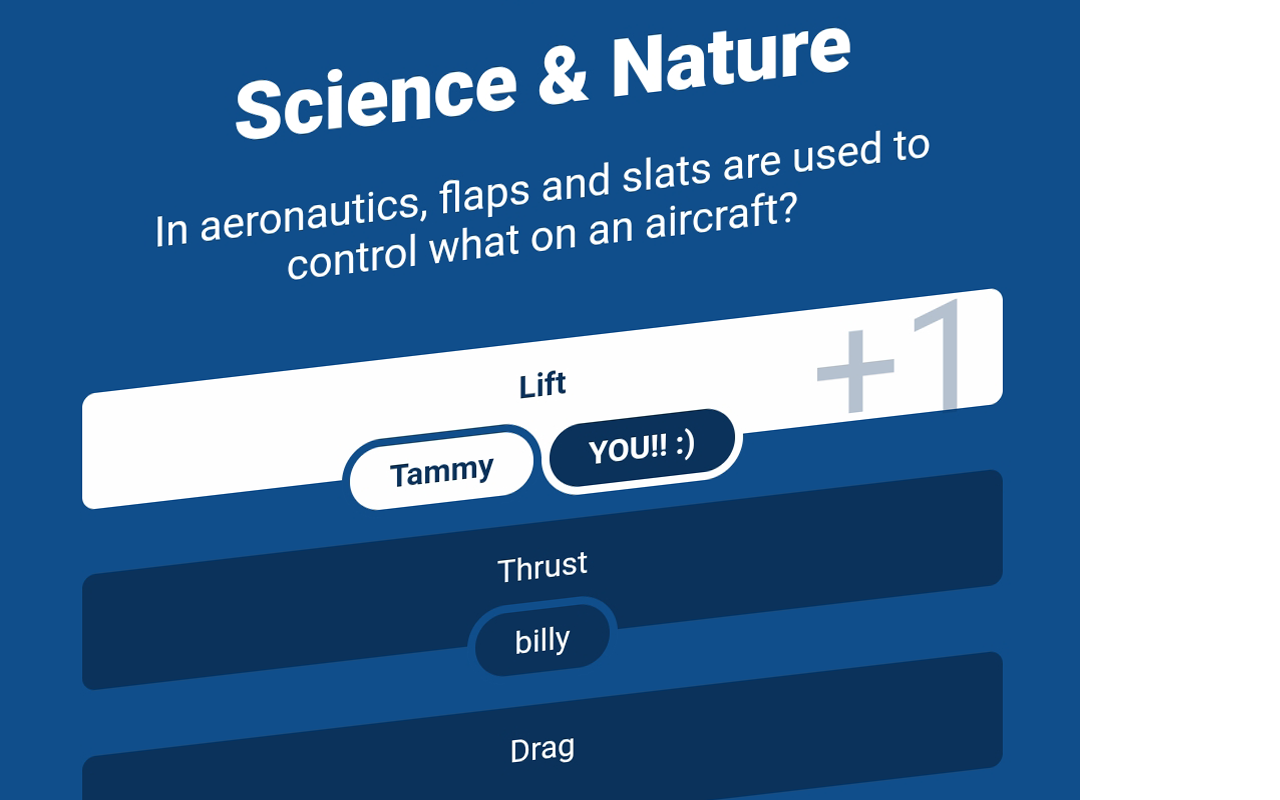
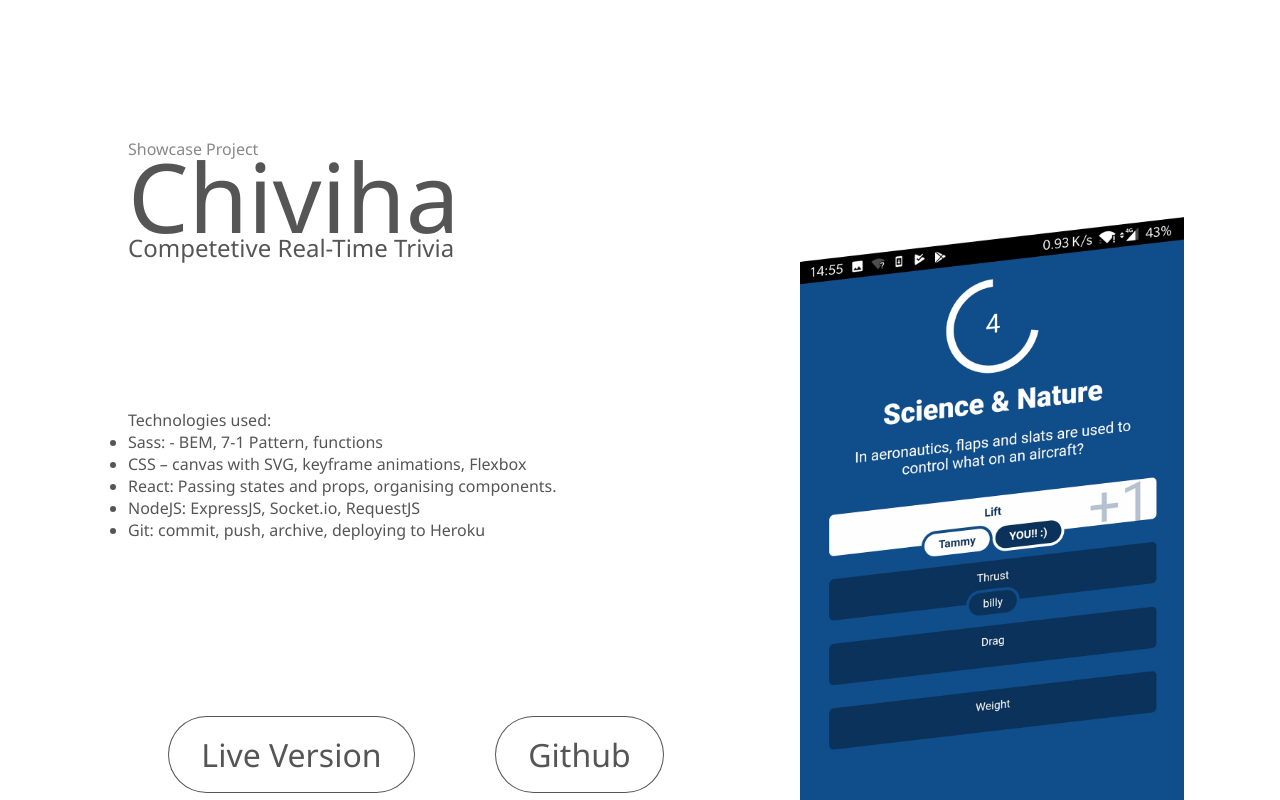
Before and after one commit to ChihaChoi/chihachoi.github.io, a plain HTML site: page index.html in a window 1280 px wide. Shown: the part 720-1520 px from the top of the page. Drawn offline with Linux system fonts and the light colour scheme.

Commit message:
add initial styling

```diff
--- a/index.html
+++ b/index.html
@@ -9,13 +9,18 @@
   </head>
   <body>
     <section class="hero">
+      <div class="hero-header">
         <h1 class="header">Chiha Choi</h1>
         <h2 class="header sub">Front-End Web Developer</h2>
+      </div>
     </section>
     <section class="showcase">
-      <h3 class="header gray">SHOWCASE</h3>
+      <div class="showcase-left">
+        <div class="showcase-header">
+          <h3 class="header gray">Showcase Project</h3>
           <h1 class="header">Chiviha</h1>
           <h2 class="header sub">Competetive Real-Time Trivia</h2>
+        </div>
         <div class="description">
           Technologies used:
           <ul>
@@ -46,9 +51,13 @@
             </button>
           </form>
         </div>
+      </div>
+      <div class="showcase-right">
         <img src="chiviha showcase skew.png" alt="Chiviha App" />
+      </div>
     </section>
     <section class="skills">
+      <div class="skills-body">
         <h1 class="header">Skills</h1>
         <ul>
           <li>HTML, CSS [Sass, Bootstrap]</li>
@@ -66,6 +75,7 @@
           <li>Premiere Pro</li>
           <li>Agile Development</li>
         </ul>
+      </div>
     </section>
   </body>
 </html>
--- a/style.css
+++ b/style.css
@@ -2,3 +2,101 @@
   margin: 0;
   padding: 0;
 }
+body {
+  font-family: "Segoe UI", Tahoma, Geneva, Verdana, sans-serif;
+  font-weight: 400;
+  color: #000a;
+}
+
+section {
+  height: 100vh;
+  width: 100vw;
+  overflow: hidden;
+}
+
+.header {
+  margin: -30px 0;
+  font-size: 6rem;
+  font-weight: 400;
+}
+.header.sub {
+  font-size: 2.5rem;
+}
+.header.gray {
+  font-size: 1rem;
+  opacity: 0.7;
+}
+.showcase-header .header.sub {
+  font-size: 1.5rem;
+}
+
+.hero-header {
+  position: absolute;
+  left: 60%;
+  top: 50%;
+  transform: translateY(-50%);
+}
+.showcase-header {
+}
+.description {
+}
+
+img {
+  width: 30vw;
+  position: absolute;
+  bottom: -20px;
+  left: 50%;
+  transform: translateX(-50%);
+}
+.showcase {
+  display: flex;
+  flex-direction: row;
+}
+.showcase-left {
+  height: 100%;
+  width: 50%;
+  display: flex;
+  flex-direction: column;
+  justify-content: space-around;
+  padding-left: 10%;
+}
+.row {
+  display: flex;
+  flex-direction: row;
+  justify-content: space-around;
+}
+.btn {
+  border: 1px solid #000a;
+  padding: 1rem 2rem;
+  background-color: white;
+  border-radius: 5000px;
+  font-size: 2rem;
+  font-family: inherit;
+  color: inherit;
+
+  transition: 0.1s;
+}
+.btn:active {
+  transform: translateY(2px) scale(0.95);
+  box-shadow: 0px 9px 27px -15px rgba(0, 0, 0, 0.75);
+}
+.showcase-right {
+  height: 100%;
+  width: 50%;
+  position: relative;
+}
+
+.skills {
+  text-align: center;
+  position: relative;
+}
+.skills-body {
+  position: absolute;
+  top: 50%;
+  left: 50%;
+
+  transform: translate(-50%, -50%);
+}
+.skills .header {
+  margin-bottom: 50px;
+}
```
Lines whose indentation alone changed are shown as unchanged.
